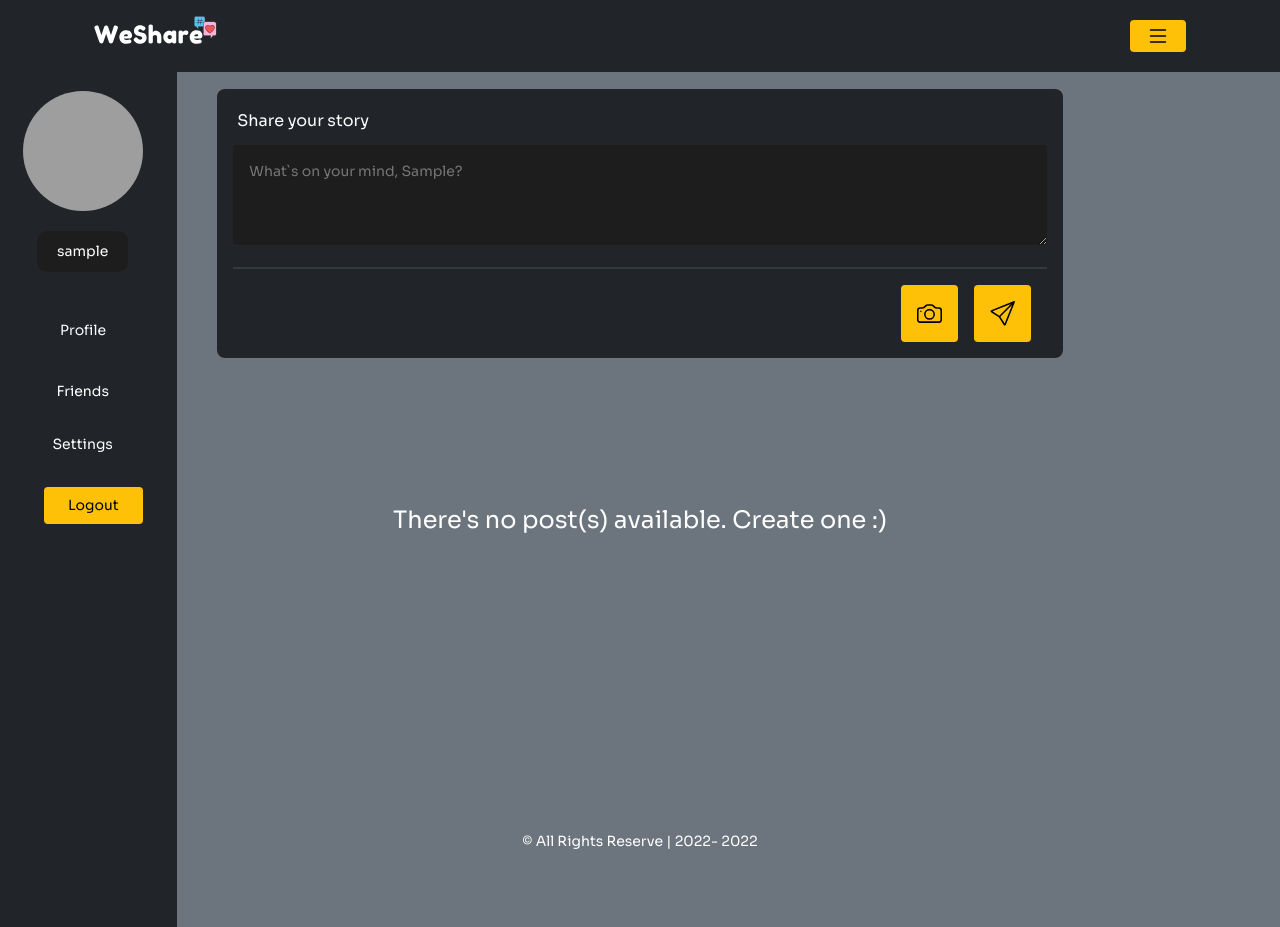
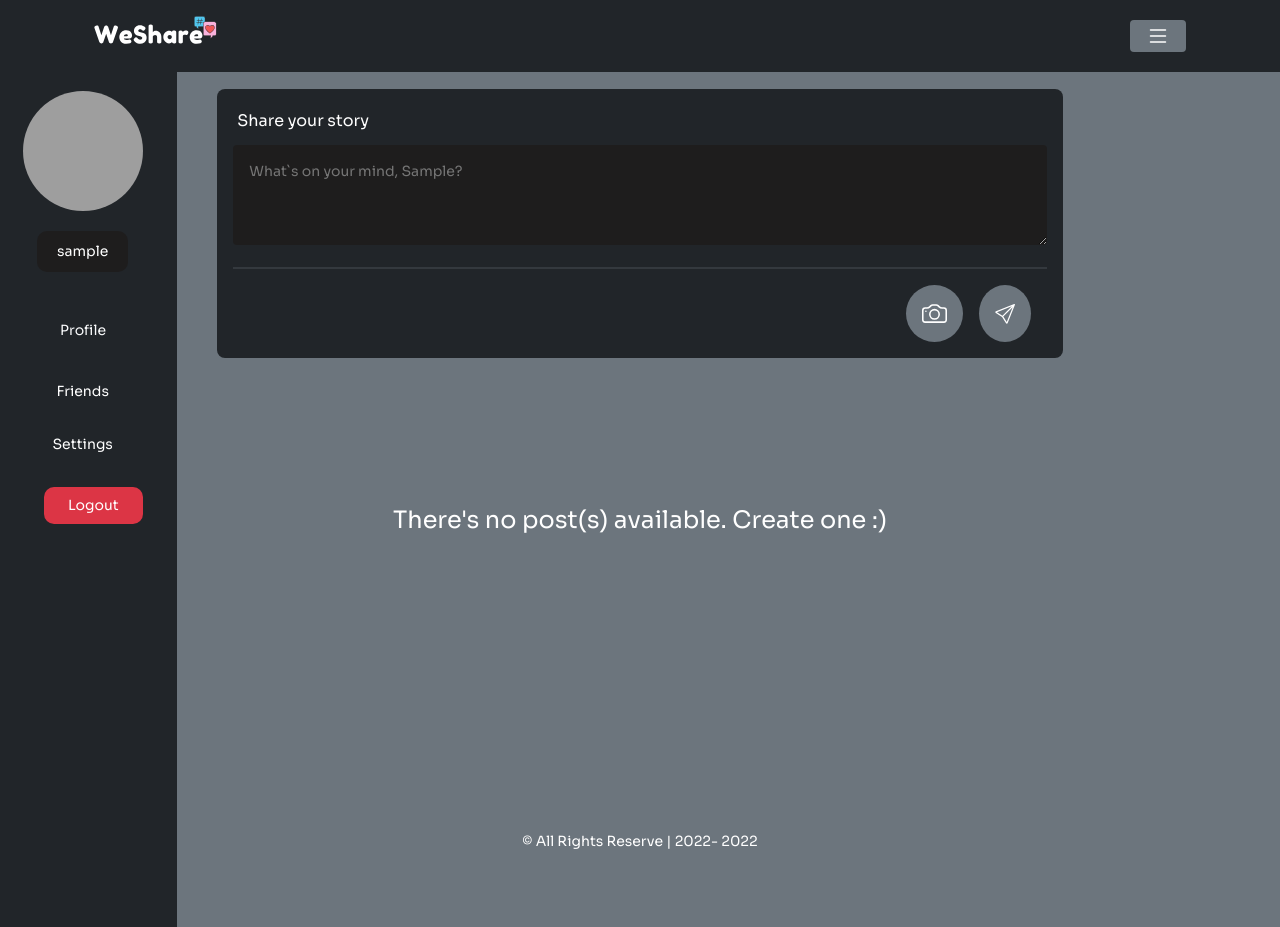
Before and after one commit to LebasoraJohnJefferson/WeShare, a Django app: page / in a window 1280 px wide. Run offline with Django 4.2, Linux system fonts and the light colour scheme; the visitor is signed in with stand-in values (Sample User, id 1); data that the repository does not hold is empty; some libraries are stand-ins or nearby versions; grey boxes are pictures that could not be loaded.

Commit message:
style: color

```diff
--- a/templates/includes/header.html
+++ b/templates/includes/header.html
@@ -15,7 +15,7 @@
       </li>
       {% endfor %}
       {% else %}
-        <li id="nav-icon-holder" class="nav-item d-flex align-self-center justify-content-between btn-warning rounded">
+        <li id="nav-icon-holder" class="nav-item d-flex align-self-center justify-content-between btn-secondary rounded" style="cursor: pointer;">
           <div class="px-3 py-1">
             <svg xmlns="http://www.w3.org/2000/svg" width="24" height="24" fill="currentColor" class="bi bi-list" viewBox="0 0 16 16">
             <path fill-rule="evenodd" d="M2.5 12a.5.5 0 0 1 .5-.5h10a.5.5 0 0 1 0 1H3a.5.5 0 0 1-.5-.5zm0-4a.5.5 0 0 1 .5-.5h10a.5.5 0 0 1 0 1H3a.5.5 0 0 1-.5-.5zm0-4a.5.5 0 0 1 .5-.5h10a.5.5 0 0 1 0 1H3a.5.5 0 0 1-.5-.5z"/>
--- a/templates/includes/navbar.html
+++ b/templates/includes/navbar.html
@@ -43,7 +43,8 @@
           >
             <a
               href="{% url 'Logout'%}"
-              class="nav-link bg-warning py-2 px-4 rounded text-black"
+              class="nav-link bg-danger py-2 px-4 text-white"
+              style="border-radius: 10px;"
               >Logout</a
             >
           </li>
--- a/visitorHome/templates/visitorHome/includes/feeds.html
+++ b/visitorHome/templates/visitorHome/includes/feeds.html
@@ -31,7 +31,7 @@
             </div>
             {% if request.user.id == post.post_owner.id%}
             <div class="col d-flex justify-content-end w-100 dropdown">
-              <button class="btn btn-warning dropdown-toggle p-1 h-50" type="button" id="dropdownMenuButton1" data-bs-toggle="dropdown" aria-expanded="false"></button>
+              <button class="btn btn-secondary dropdown-toggle p-1 h-50" type="button" id="dropdownMenuButton1" data-bs-toggle="dropdown" aria-expanded="false"></button>
               <ul class="dropdown-menu bg-secondary border border-warning" aria-labelledby="dropdownMenuButton1">
                 <li><a class="text-warning dropdown-item" href="{% url "delete" post.id %}">DELETE</a></li>
                 <li><a class="text-warning dropdown-item" href="{% url "edit" post.id %}">EDIT</a></li>
--- a/visitorHome/templates/visitorHome/includes/post-content.html
+++ b/visitorHome/templates/visitorHome/includes/post-content.html
@@ -25,12 +25,12 @@
   </div>
   <hr class="border border-secondary" />
   <div class="list-unstyled text-black d-flex justify-content-end">
-    <div id="uploadFileOpen" class="p-3 rounded bg-warning">
+    <div id="uploadFileOpen" class="p-3 bg-secondary" style="border-radius: 50%; cursor: pointer;">
       <svg
         xmlns="http://www.w3.org/2000/svg"
         width="25"
         height="25"
-        fill="currentColor"
+        fill="#fff"
         class="bi bi-camera"
         viewBox="0 0 16 16"
       >
@@ -42,12 +42,12 @@
         />
       </svg>
     </div>
-    <button type="submit" class="p-3 mx-3 border-0 rounded bg-warning">
+    <button type="submit" class="px-3 mx-3 border-0 bg-secondary" style="border-radius: 50%; cursor: pointer;">
       <svg
         xmlns="http://www.w3.org/2000/svg"
-        width="25"
-        height="25"
-        fill="currentColor"
+        width="20"
+        height="20"
+        fill="#fff"
         class="bi bi-send"
         viewBox="0 0 16 16"
       >
```
